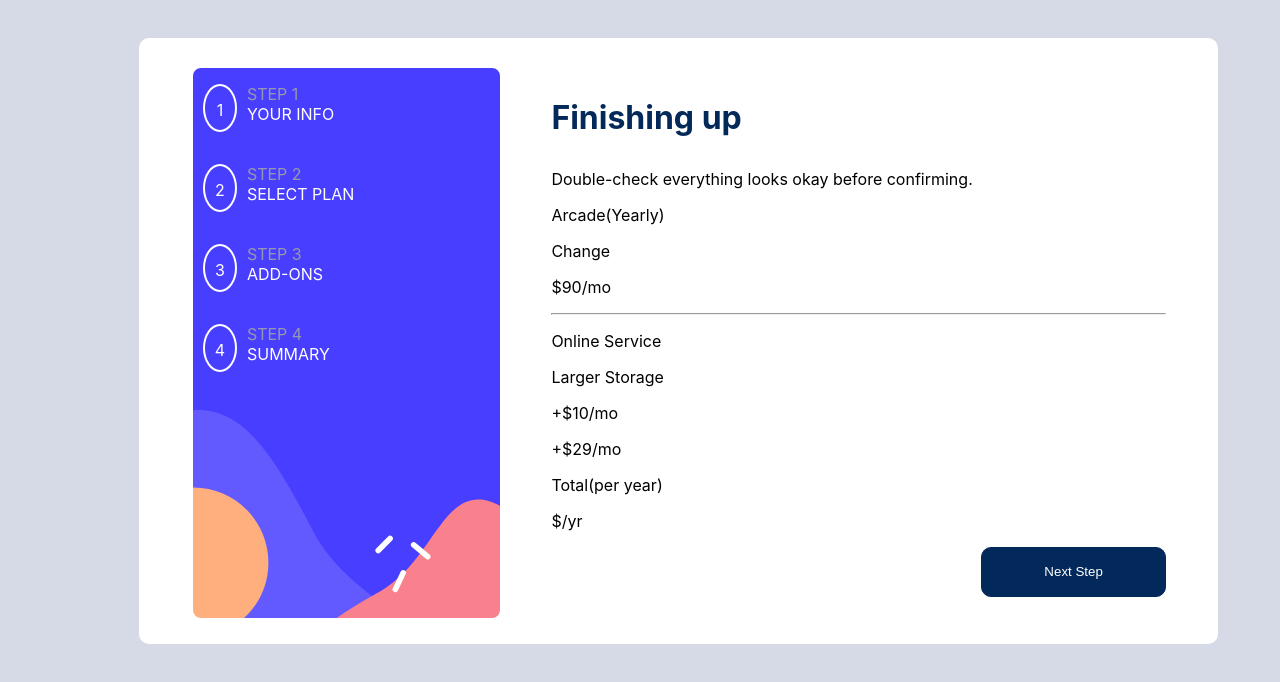
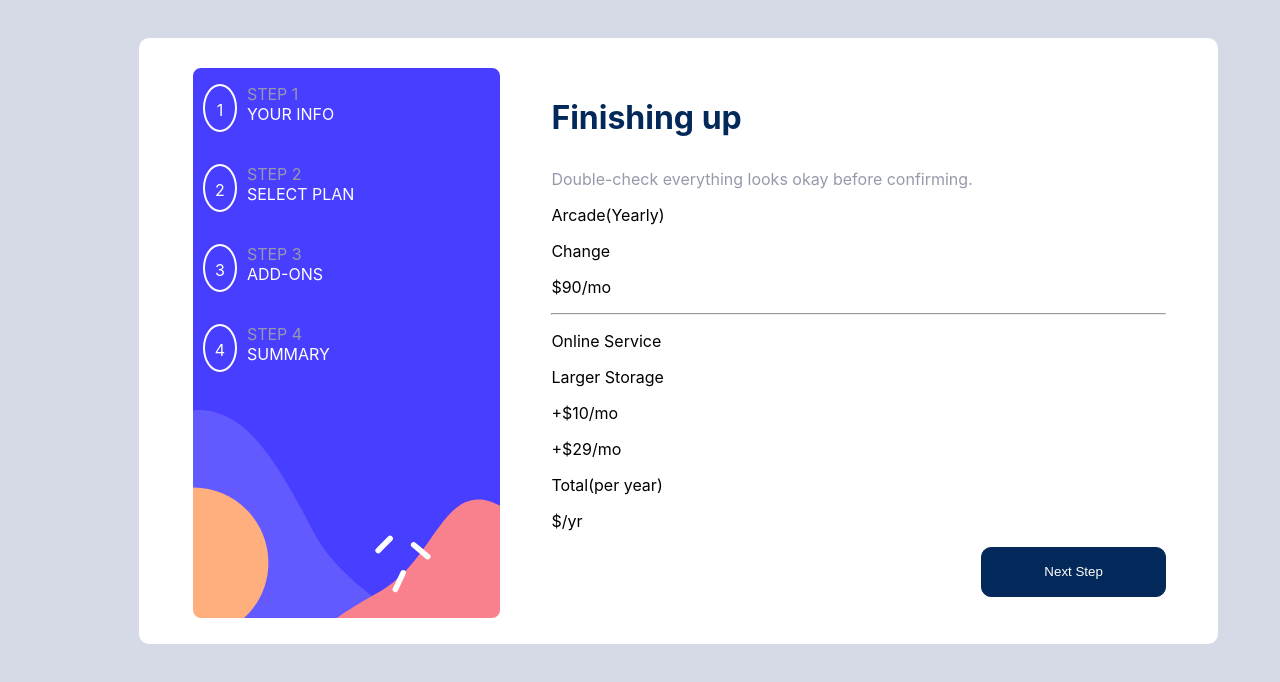
Before and after one commit to steven-mpawulo/multi-step-form, a React (Create React App) app: page / in a window 1280 px wide. Shown: the top 682 px of the page. Built offline with nearby package versions, Linux system fonts and the light colour scheme.

Commit message:
makes supplementary text gray

```diff
--- a/src/components/FinishingUp.js
+++ b/src/components/FinishingUp.js
@@ -5,7 +5,7 @@ const FinishingUp = () => {
   return (
     <div className="finishing-up-container">
         <p className='finishing-up-text'>Finishing up</p>
-        <p>Double-check everything looks okay before confirming.</p>
+        <p className='finishing-up-supplementary-text'>Double-check everything looks okay before confirming.</p>
         <div className="finishing-up-inner-container">
             <div className="first-container">
                 <div className="first-inner-container">
--- a/src/styles/finishing_up.css
+++ b/src/styles/finishing_up.css
@@ -3,3 +3,7 @@
     font-size: 32px;
     font-weight: bold;
 }
+
+.finishing-up-supplementary-text {
+    color: hsl(231, 11%, 63%);
+}
```
